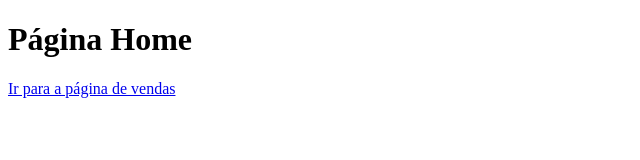
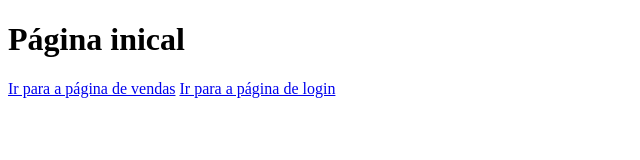
Before and after one commit to Gabriel-Flor3ntino/aulagithub, a plain HTML site: page index.html in a window 1280 px wide. Shown: the whole page, without its empty margins (0-640 px from the left). Drawn offline with Linux system fonts and the light colour scheme.

Commit message:
(y) Finalização da feature login

```diff
--- a/index.html
+++ b/index.html
@@ -6,8 +6,8 @@
   <title>Document</title>
 </head>
 <body>
-  <h1>Página Home</h1>
+  <h1>Página inical</h1>
   <a href="vendas.html"> Ir para a página de vendas</a>
-
+  <a href="login.html"> Ir para a página de login</a>
 </body>
 </html>
```
Also changed, not shown: login.html (+1 -0 lines).
